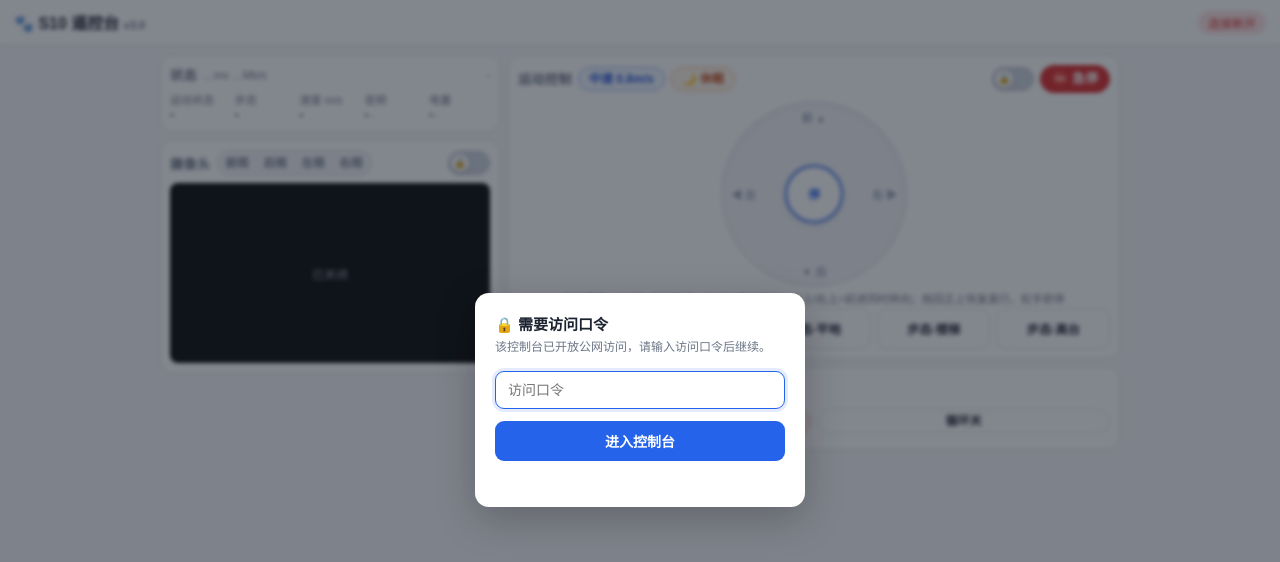
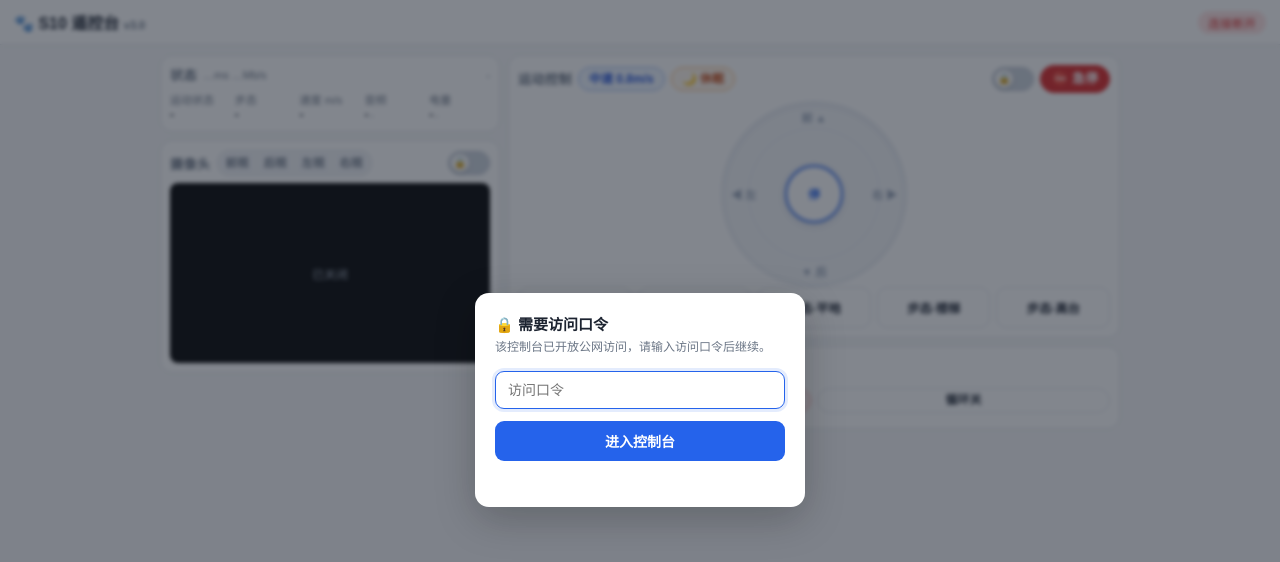
Before and after one commit to 15623668525/S10Pros2, a plain HTML site: page frontend/index.html in a window 1280 px wide. Drawn offline with Linux system fonts and the light colour scheme; no server answers.

Commit message:
v3.1.2: 移除方向盘下方说明文字(REQ-045)
- 删除 #wheelTip 提示行与唯一使用者 .axislab CSS；thumb 状态文字保留、交互不变
- 线上核验旧提示 0 处、方向盘保留、服务 active
- 文档同步 REQ-045、OPS-78、v3.1.2；脱敏终扫 0 命中

```diff
--- a/frontend/index.html
+++ b/frontend/index.html
@@ -91,7 +91,6 @@
                    box-shadow:0 2px 9px rgba(20,40,80,.15); pointer-events:none; white-space:nowrap;
                    transition:transform .07s linear, background .12s, color .12s; }
   .wheel.active .wthumb { background:var(--accent); color:#fff; }
-  .axislab { text-align:center; font-size:11px; color:var(--sub); margin-top:5px; line-height:1.45; }
   /* 按钮 */
   .btns { display:grid; grid-template-columns:repeat(3,1fr); gap:6px; }
   /* v2.5：运动控制 5 键同一行（站立/趴下/步态三档），急停移到卡片右上角 */
@@ -250,7 +249,6 @@
         <span class="wtick r">右 ▶</span>
         <div class="wthumb" id="wthumb">停</div>
       </div>
-      <div class="axislab" id="wheelTip">拖动圆盘：上/下=前进后退，左/右=原地转向，左上/右上=前进同时转向；拖回正上恢复直行，松手即停</div>
       <div class="btns five">
         <button onclick="stand()">站立</button>
         <button onclick="mstate(4)">趴下</button>
```
Also changed, not shown: 5 other files.
